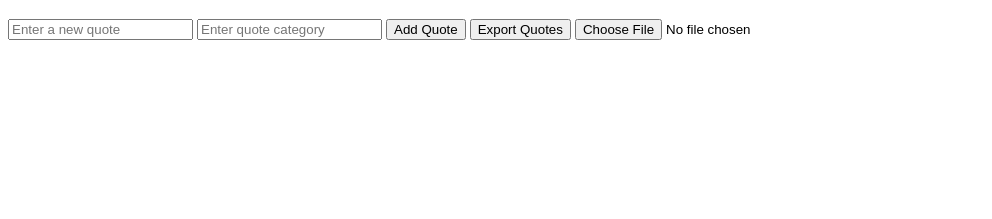
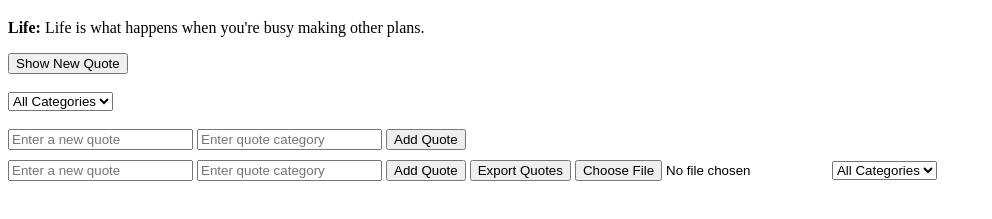
Before and after one commit to issam-os/alx_fe_javascript, a plain HTML site: page dom-manipulation/index.html in a window 1280 px wide. Shown: the part 61-280 px from the top of the page, without its empty margins (0-992 px from the left). Drawn offline with Linux system fonts and the light colour scheme; no server answers.

Commit message:
Update index.html

```diff
--- a/dom-manipulation/index.html
+++ b/dom-manipulation/index.html
@@ -7,13 +7,21 @@
 </head>
 <body>
   <h1>Dynamic Quote Generator</h1>
-    <div id="addQuoteForm">
-  <input id="newQuoteText" type="text" placeholder="Enter a new quote" />
-  <input id="newQuoteCategory" type="text" placeholder="Enter quote category" />
-  <button id="addQuoteButton">Add Quote</button>
-  <button id="exportQuotes">Export Quotes</button>
-  <input type="file" id="importFile" accept=".json" />
+  <div id="quoteDisplay"></div>
+  <button id="newQuote" onclick="showRandomQuote()">Show New Quote</button>
+  <br><br>
+
+  <select id="categoryFilter" onchange="filterQuotes()">
+    <option value="all">All Categories</option>
+  </select>
+  <br><br>
+
+  <div>
+    <input id="newQuoteText" type="text" placeholder="Enter a new quote">
+    <input id="newQuoteCategory" type="text" placeholder="Enter quote category">
+    <button onclick="addQuote()">Add Quote</button>
   </div>
-
+  <div id="syncStatus" style="color: green; font-weight: bold; margin-top: 10px;"></div>
+  <script src="script.js"></script>
 </body>
 </html>
```
Lines whose indentation alone changed are shown as unchanged.
